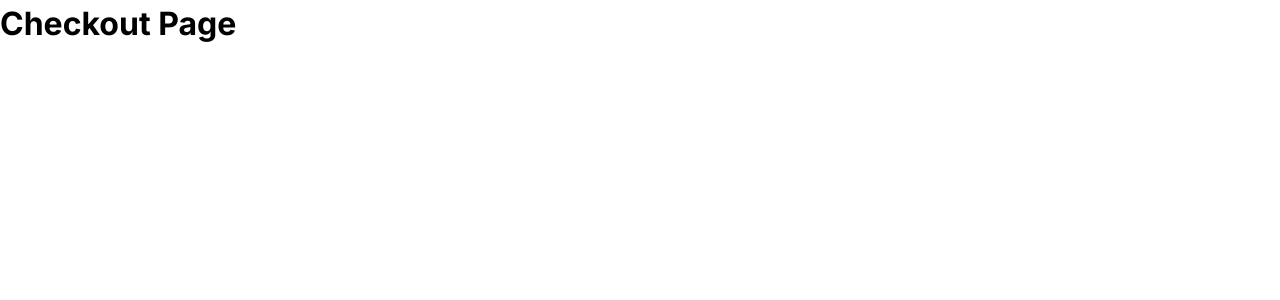
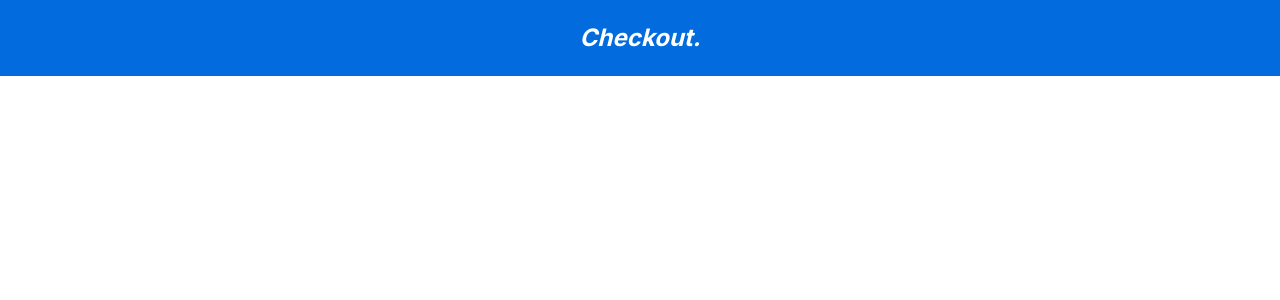
Before and after one commit to joshtom/ticketing-system, a React (Create React App) app: page /checkout in a window 1280 px wide. Shown: the top 300 px of the page. Built offline with nearby package versions, Linux system fonts and the light colour scheme.

Commit message:
Conditionally render main style in show component

```diff
--- a/src/components/Header/Header.module.scss
+++ b/src/components/Header/Header.module.scss
@@ -7,9 +7,10 @@
   justify-content: center;
   align-items: center;
   nav {
-    h1 {
+    h1, a {
       color: $white;
       font-style: italic;
+      text-decoration: none;
     }
   }
 }
--- a/src/components/Header/Header.tsx
+++ b/src/components/Header/Header.tsx
@@ -1,12 +1,20 @@
+import { FC } from "react";
+import { Link } from "react-router-dom";
 import Styles from "./Header.module.scss";
-function Header() {
+interface HeaderProps {
+  title?: string;
+}
+const Header: FC<HeaderProps> = ({ title = "ticketmaster" }) => {
   return (
     <header className={Styles.header}>
       <nav>
-        <h1>Ticketmaster.</h1>
+        <h1>
+          {" "}
+          {title === "ticketmaster" ? <Link to="/">{title}</Link> : title}
+        </h1>
       </nav>
     </header>
   );
-}
+};
 
 export default Header;
--- a/src/pages/Checkout/Checkout.tsx
+++ b/src/pages/Checkout/Checkout.tsx
@@ -1,8 +1,10 @@
+import Header from "../../components/Header/Header";
 import Styles from "./Checkout.module.scss";
 function Checkout() {
   return (
-    <div className={Styles.Checkout}>
-      <h1>Checkout Page</h1>
+    <div className={Styles["Checkout"]}>
+      <Header title="Checkout." />
+      <div className={Styles["Checkout__container"]}></div>
     </div>
   );
 }
--- a/src/pages/Show/Show.tsx
+++ b/src/pages/Show/Show.tsx
@@ -24,7 +24,7 @@ function Show() {
   return (
     <div className={Styles.Show}>
       {/*  */}
-      <Header />
+      <Header title="ticketmaster" />
       {show?.title ? (
         <header className={Styles.header}>
           <section className={Styles.title}>
@@ -47,6 +47,7 @@ function Show() {
           <span onClick={() => navigate("/")}>Go Back</span>
         </header>
       )}
+      {show?.title && (
         <main className={Styles.main}>
           <section className={Styles["showTicket"]}>
             <h3 className={Styles["showTicket--title"]}>Choose Your Tickets</h3>
@@ -116,6 +117,7 @@ function Show() {
             </div>
           </section>
         </main>
+      )}
     </div>
   );
 }
```
Lines whose indentation alone changed are shown as unchanged.
